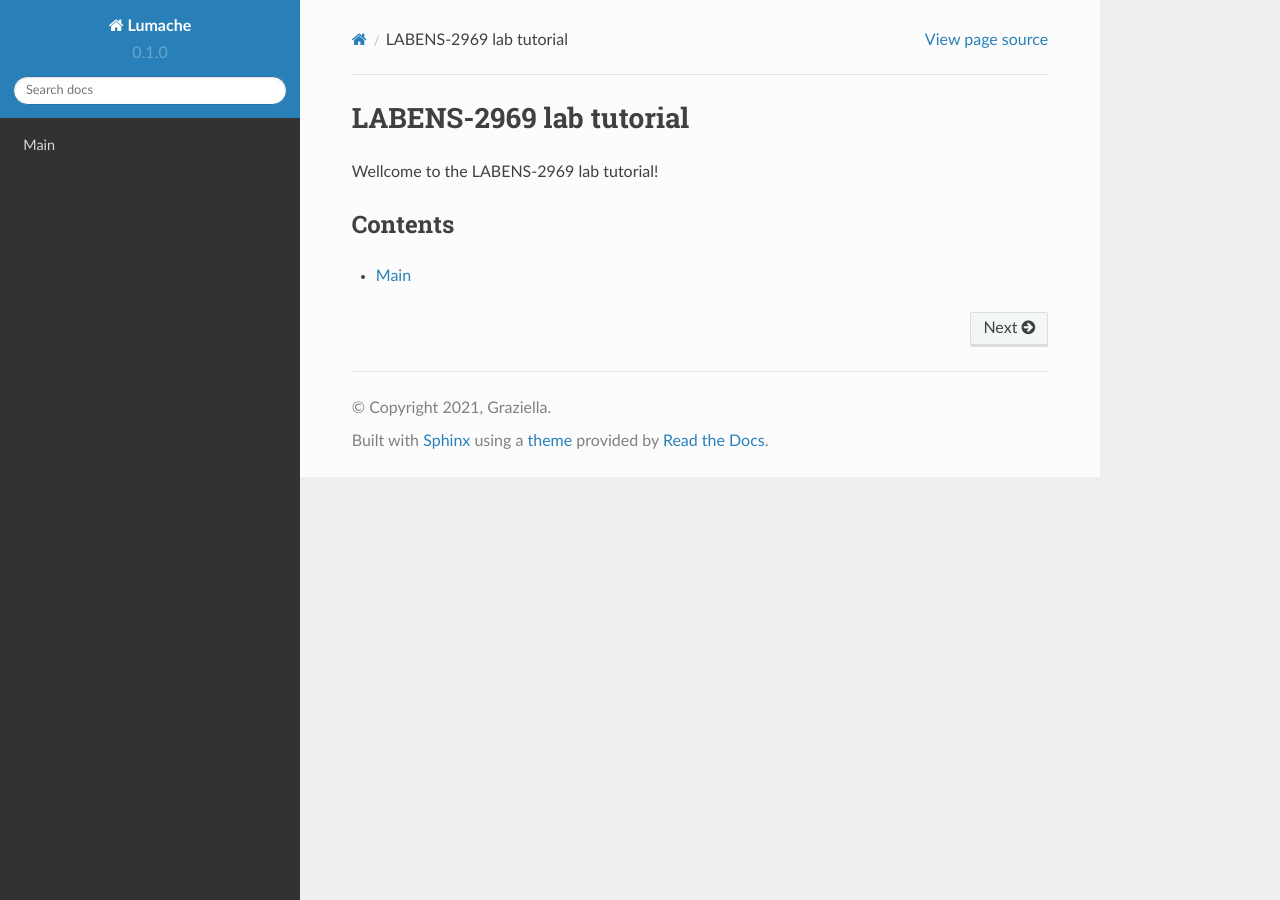
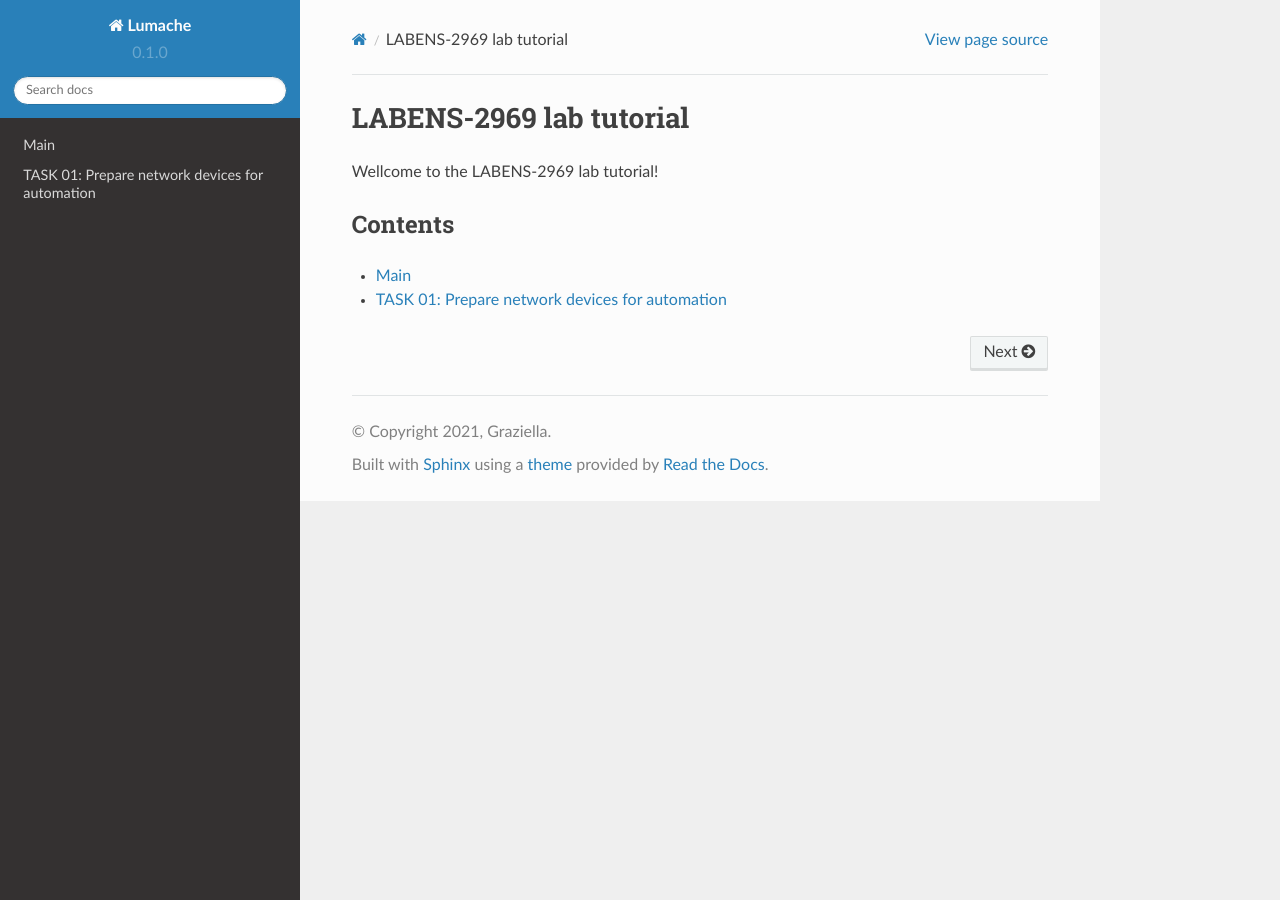
Before and after one commit to dvishchu/labens-2969, a Sphinx documentation site: the page built from docs/source/index.rst, in a window 1280 px wide. Built offline with Sphinx 7.4.7 and the Read the Docs theme 2.0.0, drawn with Linux system fonts in a browser that asks for light colours; pages that are not in the unit, such as notebooks, are missing from menus.

Commit message:
Added initial task 01 file

```diff
--- a/docs/source/index.rst
+++ b/docs/source/index.rst
@@ -10,3 +10,4 @@
 
    intro
    main
+   task_01
--- /dev/null
+++ b/docs/source/task_01.rst
@@ -0,0 +1,13 @@
+TASK 01: Prepare network devices for automation
+===============================================
+
+In this task, we will prepare our environment and devices for automation via ansible. This means that we will activate our virtual environment for python which have already preinstalled all necessary libraries and we will verify connectivity towards network devices.
+
+First, we will start with activation of our virtual environment for python. This can be accomplished via command below.
+
+.. code-block:: console
+
+    ansible@iol-ansible:~$ source ansible/bin/activate
+    (ansible) ansible@iol-ansible:~$
+
+As you can see, after activation of virtual environment, prompt suffix will change to (ansible) indicating that virtual environment was activated. Now, lets start our lab devices and verify, that they are reachable.  For this, please login to [lab manager] and select lab number 1 -> “01”.
```
